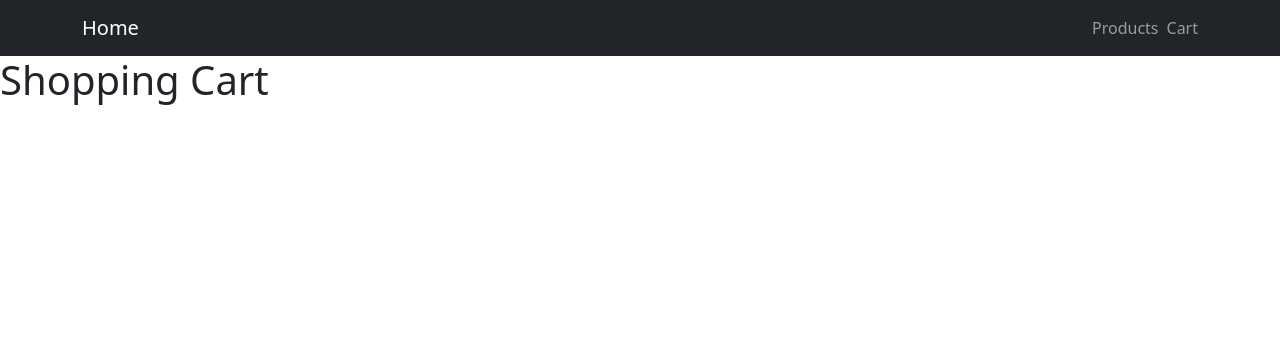
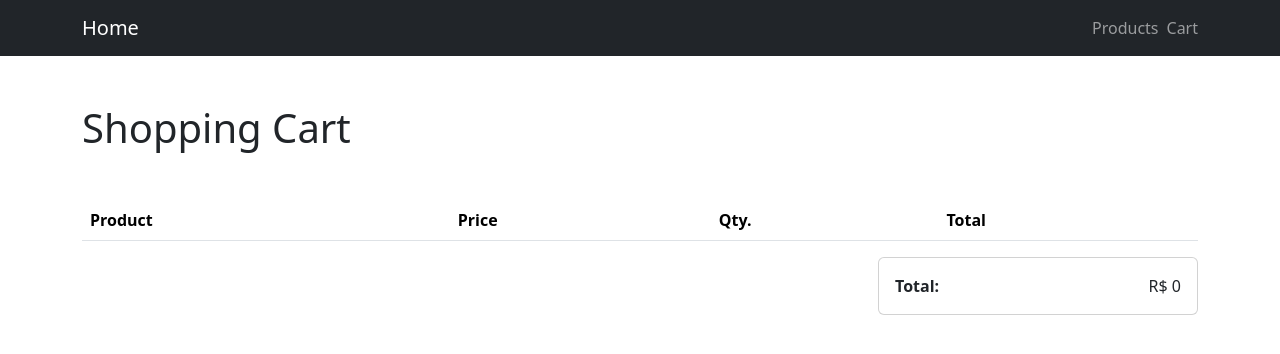
Before and after one commit to mario-moraes/fullstackJavascript-onebitcode, a Next.js app in the folder marketplace-project/: page /cart in a window 1280 px wide. Shown: the top 354 px of the page. Built offline with nearby package versions, Linux system fonts and the light colour scheme.

Commit message:
marketplace-project(nextjs): feature - shopping cart

```diff
--- /dev/null
+++ b/marketplace-project/src/components/CartTable.tsx
@@ -0,0 +1,101 @@
+import Image from "next/image";
+import { useEffect, useState } from "react";
+import { Button, Col, Row, Table } from "reactstrap";
+import { useCart } from "../hooks/useCart";
+import { ProductType } from "../services/products";
+
+type CartEntry = {
+  product: ProductType
+  quantity: number
+}
+
+const CartTableRow = (props: {
+  entry: CartEntry
+}) => {
+  const { addProduct, removeProduct } = useCart()
+
+  return (
+    <tr>
+      <td>
+        <Row className="align-items-center">
+          <Col xs={4} md={2} lg={1}>
+            <Image
+              src={props.entry.product.imageUrl}
+              alt={props.entry.product.name}
+              height={500}
+              width={600}
+            />
+          </Col>
+          <Col xs={8} md={10} lg={11}>
+            {props.entry.product.name}
+          </Col>
+        </Row>
+      </td>
+      <td>R$ {props.entry.product.price}</td>
+      <td>{props.entry.quantity}</td>
+      <td>R$ {(props.entry.product.price * props.entry.quantity)}</td>
+      <td>
+        <Button
+          color="primary"
+          size="sm"
+          onClick={() => addProduct(props.entry.product)}
+        >
+          +
+        </Button>
+        {' '}
+        <Button
+          color="danger"
+          size="sm"
+          onClick={() => removeProduct(props.entry.product.id)}
+        >
+          –
+        </Button>
+      </td>
+    </tr>
+  )
+}
+
+export default function CartTable() {
+  const [cartEntries, setCartEntries] = useState<CartEntry[]>([])
+  const { cart } = useCart()
+
+  useEffect(() => {
+    const entriesList = cart.reduce((list, product) => {
+      const entryIndex = list.findIndex(entry => entry.product.id === product.id)
+
+      if (entryIndex === -1) {
+        return [
+          ...list,
+          {
+            product,
+            quantity: 1
+          }
+        ]
+      }
+
+      list[entryIndex].quantity++
+      return list
+
+    }, [] as CartEntry[])
+
+    entriesList.sort((a, b) => a.product.id - b.product.id)
+    setCartEntries(entriesList)
+
+  }, [cart])
+
+  return (
+    <Table responsive className="align-middle" style={{ minWidth: '32rem' }}>
+      <thead>
+        <tr>
+          <th>Product</th>
+          <th>Price</th>
+          <th>Qty.</th>
+          <th>Total</th>
+        </tr>
+      </thead>
+      <tbody>
+				{cartEntries.map(entry => <CartTableRow key={entry.product.id} entry={entry} />)}
+      </tbody>
+    </Table>
+  )
+}
--- /dev/null
+++ b/marketplace-project/src/components/CartTotal.tsx
@@ -0,0 +1,21 @@
+import { Card, CardBody } from "reactstrap";
+import { useCart } from "../hooks/useCart";
+
+const CartTotal = () => {
+  const { cart } = useCart()
+
+  return (
+    <Card className="ms-auto" style={{ maxWidth: '20rem' }}>
+      <CardBody className="d-flex justify-content-between">
+        <strong>
+          Total:
+        </strong>
+        <span>
+          R$ {cart.reduce((total, product) => total + product.price, 0)}
+        </span>
+      </CardBody>
+    </Card>
+  )
+}
+
+export default CartTotal
--- a/marketplace-project/src/components/ProductCard.tsx
+++ b/marketplace-project/src/components/ProductCard.tsx
@@ -4,6 +4,7 @@
 import { Button, Card, CardBody, CardSubtitle } from "reactstrap"
 import { ProductType } from "../services/products"
 import SuccessToast from "./SuccessToast"
+import { useCart } from "@/hooks/useCart"
 
 type ProductCardProps = {
   product: ProductType
@@ -12,6 +13,7 @@
 const ProductCard: React.FC<ProductCardProps> = ({ product }) => {
   const [toastIsOpen, setToastIsOpen] = useState(false)
   const { id, name, imageUrl, price } = product
+  const { addProduct } = useCart()
 
   return (
     <>
@@ -36,6 +38,7 @@
             className="pb-2"
             block
             onClick={() => {
+              addProduct(product)
               setToastIsOpen(true)
               setTimeout(() => setToastIsOpen(false), 1000 * 3)
             }}
--- a/marketplace-project/src/components/ProductDetails.tsx
+++ b/marketplace-project/src/components/ProductDetails.tsx
@@ -3,6 +3,7 @@
 import { Button, Col, Row } from "reactstrap";
 import { ProductType } from "../services/products";
 import SuccessToast from "./SuccessToast";
+import { useCart } from "@/hooks/useCart";
 
 type ProductDetailsProps = {
   product: ProductType
@@ -10,6 +11,7 @@
 
 const ProductDetails: React.FC<ProductDetailsProps> = ({ product }) => {
   const [toastIsOpen, setToastIsOpen] = useState(false)
+  const { addProduct } = useCart()
 
   return (
     <Row>
@@ -38,6 +40,7 @@
           color="dark"
           className="my-3 pb-2"
           onClick={() => {
+            addProduct(product)
             setToastIsOpen(true)
             setTimeout(() => setToastIsOpen(false), 1000 * 3)
           }}
--- /dev/null
+++ b/marketplace-project/src/hooks/useCart.tsx
@@ -0,0 +1,52 @@
+import { ProductType } from "@/services/products"
+import { ReactNode, createContext, useContext, useEffect, useState } from "react"
+
+
+type CartContextType = {
+  cart: ProductType[]
+  addProduct: (product: ProductType) => void
+  removeProduct: (productId: number) => void
+}
+
+const CartContext = createContext<CartContextType>({} as CartContextType)
+
+export const CartContextProvider = (props: {
+  children: ReactNode
+}) => {
+  const [cart, setCart] = useState<ProductType[]>([])
+
+  useEffect(() => {
+    const storedCart = localStorage.getItem('shopping-cart')
+
+    if (storedCart) {
+      setCart(JSON.parse(storedCart))
+    }
+  }, [])
+
+  const addProduct = (product: ProductType) => {
+    const updatedCart = [...cart, product]
+    localStorage.setItem('shopping-cart', JSON.stringify(updatedCart))
+    setCart(updatedCart)
+  }
+
+  const removeProduct = (productId: number) => {
+    const productIndex = cart.findIndex(product => product.id === productId)
+
+    if (productIndex !== -1) {
+      const updatedCart = [...cart]
+      updatedCart.splice(productIndex, 1)
+      localStorage.setItem('shopping-cart', JSON.stringify(updatedCart))
+      setCart(updatedCart)
+    }
+  }
+
+  return (
+    <CartContext.Provider
+      value={{ cart, addProduct, removeProduct }}
+    >
+      {props.children}
+    </CartContext.Provider>
+  );
+}
+
+export const useCart = () => useContext(CartContext)
--- a/marketplace-project/src/pages/_app.tsx
+++ b/marketplace-project/src/pages/_app.tsx
@@ -1,6 +1,13 @@
-import "bootstrap/dist/css/bootstrap.min.css"
+import 'bootstrap/dist/css/bootstrap.min.css'
 import type { AppProps } from 'next/app'
+import { CartContextProvider } from '../../src/hooks/useCart'
 
-export default function App({ Component, pageProps }: AppProps) {
-  return <Component {...pageProps} />
+function MyApp({ Component, pageProps }: AppProps) {
+  return (
+    <CartContextProvider>
+      <Component {...pageProps} />
+    </CartContextProvider>
+  )
 }
+
+export default MyApp
--- a/marketplace-project/src/pages/cart.tsx
+++ b/marketplace-project/src/pages/cart.tsx
@@ -3,6 +3,9 @@
 import Header from "@/components/Header";
 import { NextPage } from "next";
 import Head from "next/head";
+import CartTable from "../../src/components/CartTable";
+import { Container } from "reactstrap";
+import CartTotal from "../../src/components/CartTotal";
 
 const Cart: NextPage = () => {
   return (
@@ -15,9 +18,16 @@
 
       < Header />
 
-      <h1>
-        Shopping Cart
-      </h1>
+      <main>
+        <Container className="mb-5">
+          <h1 className="my-5">
+            Shopping Cart
+          </h1>
+
+          <CartTable />
+          <CartTotal />
+        </Container>
+      </main>
     </>
   )
 }
```
